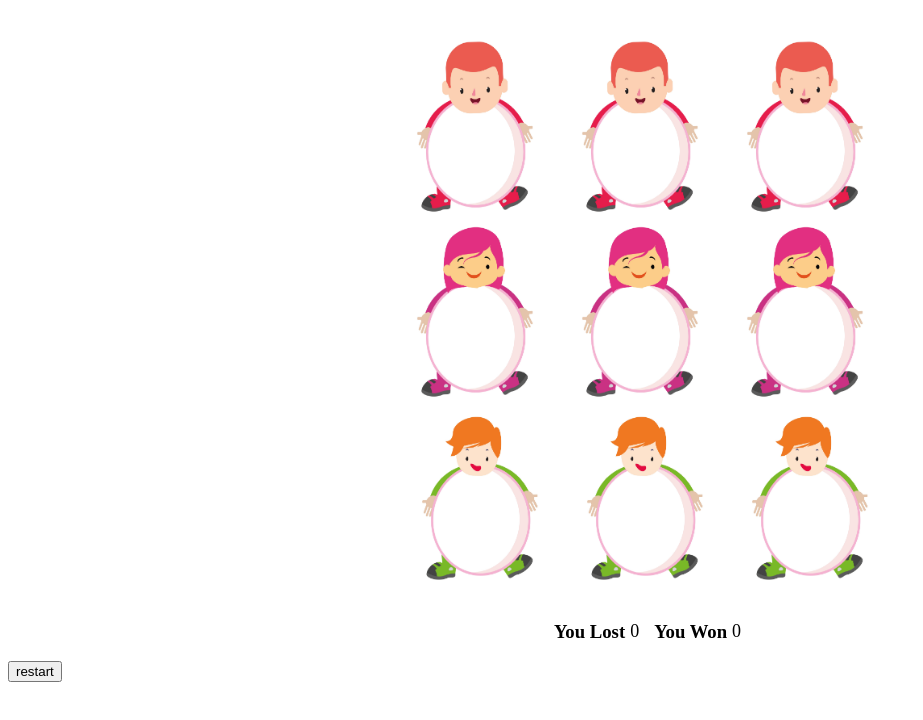
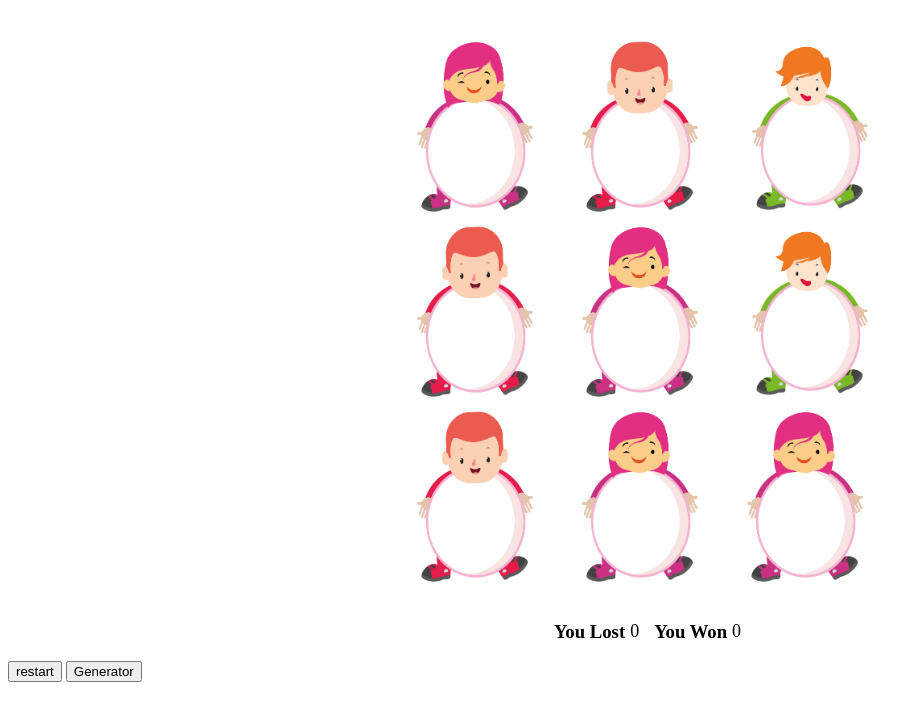
Before and after one commit to jamaaldev/FlipCardGame, a plain HTML site: page index.html in a window 1280 px wide. Shown: the part 80-800 px from the top of the page, without its empty margins (0-923 px from the left). Drawn offline with Linux system fonts and the light colour scheme.

Commit message:
FlipGameDynamic

```diff
--- a/index.html
+++ b/index.html
@@ -12,50 +12,7 @@
     <div class="container">
 
         <div class="flip_container">
-            <div class="flipcard">
-                <div class="front">?</div>
-                <div class="back"><img src="./images/fatboy.jpg" alt="fatboy"></div>
-            </div>
-            <!--  -->
-            <div class="flipcard">
-                <div class="front">?</div>
-                <div class="back"><img src="./images/fatboy.jpg" alt="fatboy"></div>
-            </div>
-            <!--  -->
-            <div class="flipcard">
-                <div class="front">?</div>
-                <div class="back"><img src="./images/fatboy.jpg" alt="fatboy"></div>
-            </div>
-            <!-- boyEnd -->
-            <div class="flipcard">
-                <div class="front">?</div>
-                <div class="back"><img src="./images/fatgirl.jpg" alt="fatgirl"></div>
-            </div>
-            <!--  -->
-            <div class="flipcard">
-                <div class="front">?</div>
-                <div class="back"><img src="./images/fatgirl.jpg" alt="fatgirl"></div>
-            </div>
-            <!--  -->
-            <div class="flipcard">
-                <div class="front">?</div>
-                <div class="back"><img src="./images/fatgirl.jpg" alt="fatgirl"></div>
-            </div>
-            <!-- girlEnd -->
-            <div class="flipcard">
-                <div class="front">?</div>
-                <div class="back"><img src="./images/fatkid.jpg" alt="fatkid"></div>
-            </div>
-            <!--  -->
-            <div class="flipcard">
-                <div class="front">?</div>
-                <div class="back"><img src="./images/fatkid.jpg" alt="fatkid"></div>
-            </div>
-            <!--  -->
-            <div class="flipcard">
-                <div class="front">?</div>
-                <div class="back"><img src="./images/fatkid.jpg" alt="fatkid"></div>
-            </div>
+
         </div>
     </div>
     <div class="table">
@@ -67,6 +24,7 @@
         </div>
     </div>
     <button onclick="Restart()">restart</button>
+    <button onclick="GeneratorImg()">Generator</button>
     </body>
     <script src="script.js"></script>
 </html>
--- a/script.js
+++ b/script.js
@@ -1,6 +1,7 @@
 // variable collect all the flipcard
+let images = document.querySelector('.flip_container');
+let flipcard;
 
-let flipcard = document.querySelectorAll(".flipcard");
 let score = document.querySelectorAll(".table")[0].children;
 let lose = score[0].children[1];
 let won = score[1].children[1];
@@ -10,11 +11,84 @@ let chance;
 let result = [];
 let scoredL = 0;
 let scoredW = 0;
+let allPic;
 
-flipcard.forEach(cards => {
+window.onload = () => {
+  GeneratorImg()
+}
+
+function GeneratorImg() {
+
+  let a = Math.floor((Math.random() * 3) + 1);
+  let b = Math.floor((Math.random() * 3) + 1);
+  let c = Math.floor((Math.random() * 3) + 1);
+  let d = Math.floor((Math.random() * 3) + 1);
+
+
+  allPic = `
+  <div class="flipcard">
+    <div class="front">?</div>
+    <div class="back"><img src="./images/fat${a}.jpg" alt="fat${a}"></div>
+  </div>
+
+  <div class="flipcard">
+    <div class="front">?</div>
+    <div class="back"><img src="./images/fat${c}.jpg" alt="fat${c}"></div>
+  </div>
+
+  <div class="flipcard">
+    <div class="front">?</div>
+    <div class="back"><img src="./images/fat${b}.jpg" alt="fat${b}"></div>
+  </div>
+
+  <div class="flipcard">
+    <div class="front">?</div>
+    <div class="back"><img src="./images/fat${c}.jpg" alt="fat${c}"></div>
+  </div>
+
+  <div class="flipcard">
+    <div class="front">?</div>
+    <div class="back"><img src="./images/fat${d}.jpg" alt="fat${d}"></div>
+  </div>
+
+  <div class="flipcard">
+    <div class="front">?</div>
+    <div class="back"><img src="./images/fat${b}.jpg" alt="fat${b}"></div>
+  </div>
+
+  <div class="flipcard">
+    <div class="front">?</div>
+    <div class="back"><img src="./images/fat${c}.jpg" alt="fat${c}"></div>
+  </div>
+
+  <div class="flipcard">
+    <div class="front">?</div>
+    <div class="back"><img src="./images/fat${a}.jpg" alt="fat${a}"></div>
+  </div>
+
+  <div class="flipcard">
+    <div class="front">?</div>
+    <div class="back"><img src="./images/fat${d}.jpg" alt="fat${d}"></div>
+  </div>
+
+
+    `;
+
+  images.innerHTML = '';
+  result = [];
+  index = 2;
+  images.innerHTML += allPic;
+
+  flipcard = document.querySelectorAll(".flipcard");
+
+
+  flipcard.forEach((cards) => {
+
+
     cards.addEventListener("click", e => {
       if (index >= 1) {
         e.currentTarget.classList.add("active");
+        e.currentTarget.classList.add("noclick");
         index--;
         chance = e.currentTarget.children[1].children[0].alt;
 
@@ -27,6 +101,7 @@ flipcard.forEach(cards => {
         console.log("wooow you won Welldone");
         scoredW++;
         won.innerHTML = scoredW;
+
       }
 
       if (chance === result[0] && result[1]) {
@@ -38,21 +113,31 @@ flipcard.forEach(cards => {
 
       if (chance !== result[0] && result[1]) {
         console.log("i am sorry you lose");
+
         index = "";
         result = "";
         scoredL++;
         lose.innerHTML = scoredL;
+
       }
       console.log(result);
       console.log(scoredL);
       console.log(scoredW);
     });
+
   });
 
+};
+
+
 function Restart() {
+
   flipcard.forEach(cards => {
     cards.classList.remove("active");
+    cards.classList.remove("noclick");
     result = [];
     index = 2;
+    allPic = '';
+
   });
 }
--- a/style.css
+++ b/style.css
@@ -93,3 +93,10 @@ img {
 .active {
   transform: rotateY(180deg);
 }
+.noclick{
+    pointer-events: none;
+}
+
+.dis:hover{
+ cursor:not-allowed;
+}
```
Also changed, not shown: images/fat1.jpg (renamed from images/fatboy.jpg), images/fat2.jpg (renamed from images/fatgirl.jpg), images/fat3.jpg (renamed from images/fatkid.jpg). Lines whose indentation alone changed are shown as unchanged.
